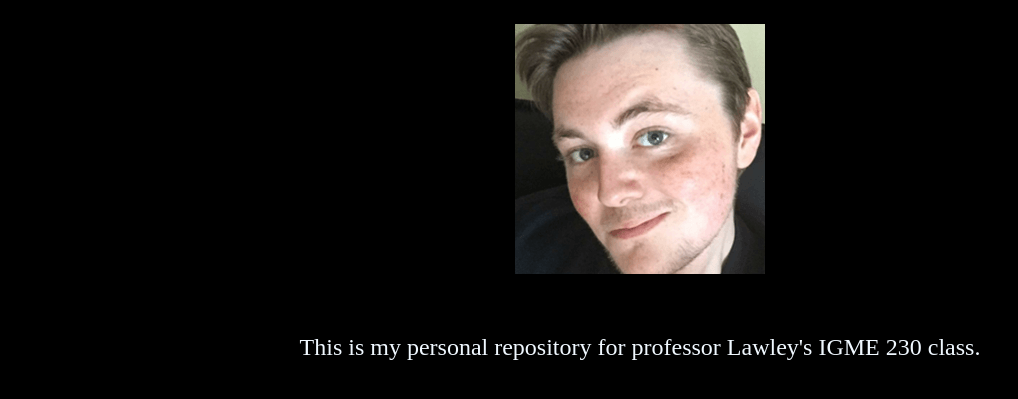
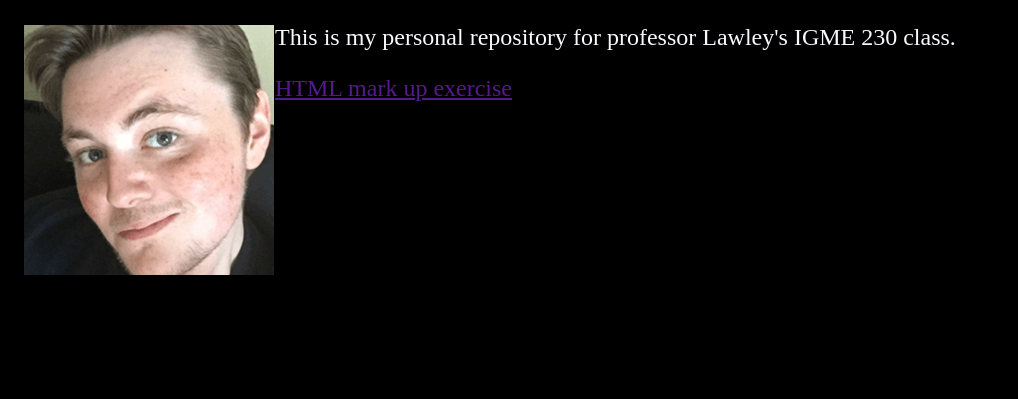
Before and after one commit to josephemonroe1996/josephemonroe1996.github.io, a plain HTML site: page index.html in a window 1280 px wide. Shown: the part 107-506 px from the top of the page, without its empty margins (0-1018 px from the left). Drawn offline with Linux system fonts and the light colour scheme.

Commit message:
Added broken link to HTML markup exercise

```diff
--- a/index.html
+++ b/index.html
@@ -12,6 +12,7 @@
     <h1>Hello, my name is Joseph Monroe.</h1>
     <img src="joe.png">
     <p>This is my personal repository for professor Lawley's IGME 230 class.</p>
+    <p><a href = "">HTML mark up exercise</a></p>
 
 </body>
 
--- a/style.css
+++ b/style.css
@@ -7,17 +7,22 @@ html {
 
 h1 {
     font-size: 40px;
-    color: aliceblue;
+    color: ghostwhite;
     text-align: center;
     padding-bottom: 30px;
 }
 
 body{
     font-size: 24px;
-    color: aliceblue;
-    text-align: center;
+    color: ghostwhite;
+    text-align: left;
 }
 
 img{
-    padding-bottom: 30px;
+    /*Taken from Professor Lawley's page to set portrait to one side of page
+        Changed float right to left */
+    float: left;
+    padding: 0px;
+    border: 1px solid black;
+    margin-left: 15px;
 }
```
